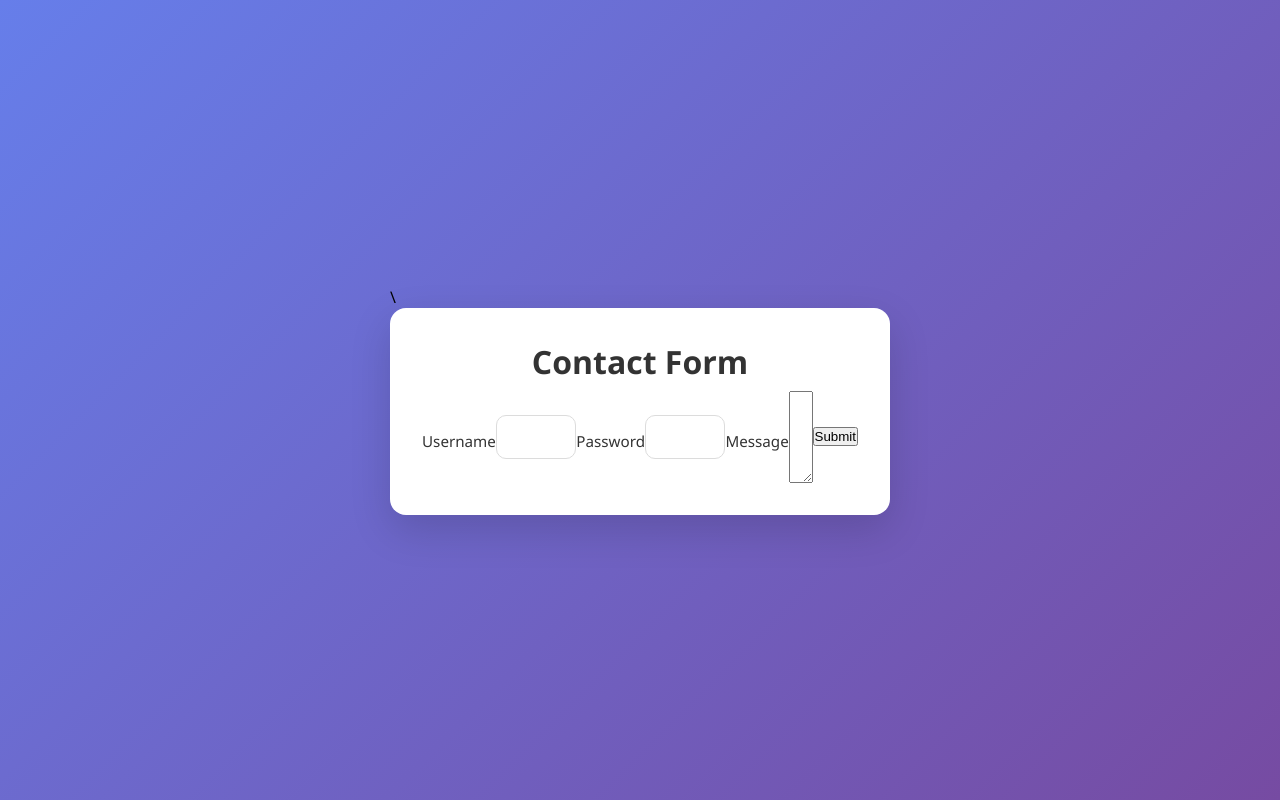
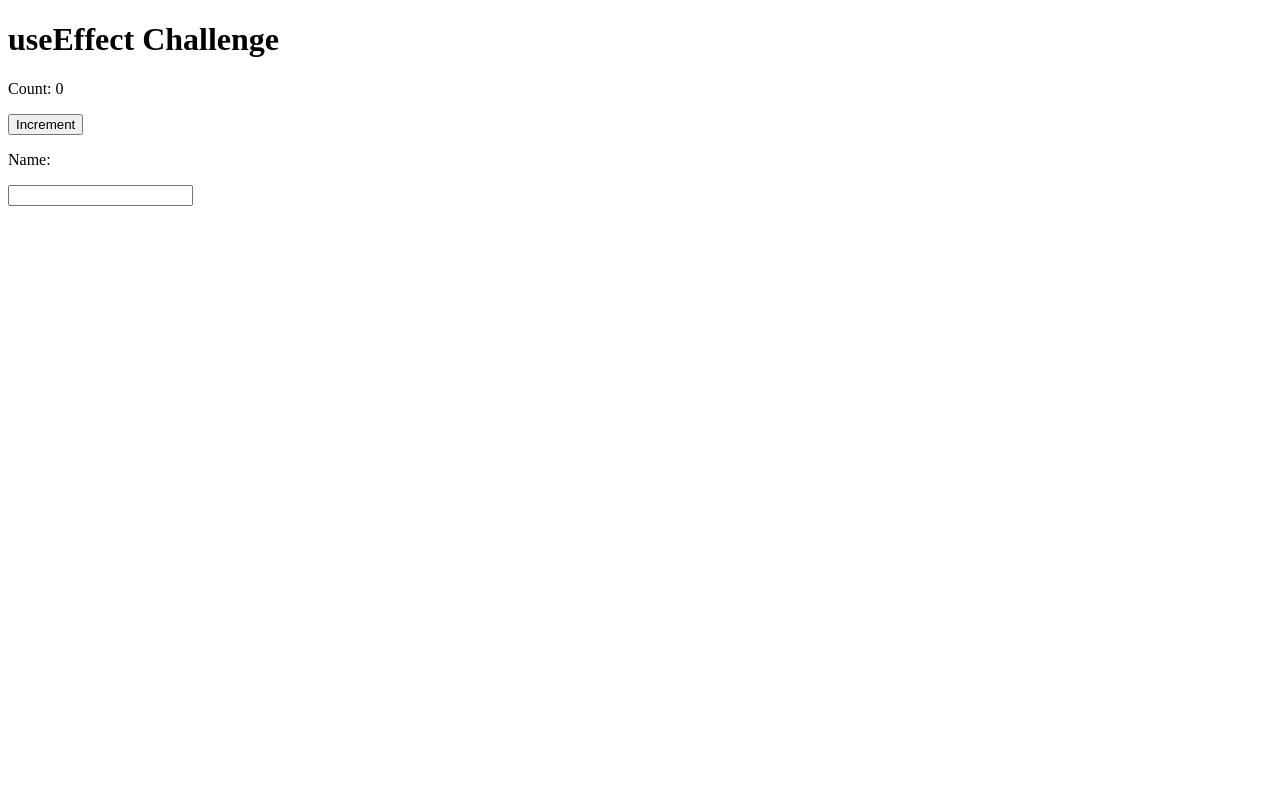
Before and after one commit to MdFirozAlam-maker/react-learning, a React (Vite) app in the folder Day02/: page / in a window 1280 px wide. Built offline with nearby package versions, Linux system fonts and the light colour scheme.

Commit message:
Adding useEffect components

```diff
--- a/Day02/src/App.jsx
+++ b/Day02/src/App.jsx
@@ -1,12 +1,14 @@
 import React from 'react'
+import Index from './components/useEffect'
+import EffectChallenge from './components/useEffect/EffectChallenge'
 // import TodoApp from './components/projects/TodoApp/TodoApp'
-import { Todo } from './components/projects/MainTodoAppBySir/Todo'
-import Index from './components/useState'
-import Challenge from './components/useState/Challenge/Challenge'
-import Registration from './components/Registration'
-import RegistrationReact from './components/RegistrationReact'
-import LoginForm from './components/LoginForm'
-import ContactForm from './components/ContactForm'
+// import { Todo } from './components/projects/MainTodoAppBySir/Todo'
+// import Index from './components/useState'
+// import Challenge from './components/useState/Challenge/Challenge'
+// import Registration from './components/Registration'
+// import RegistrationReact from './components/RegistrationReact'
+// import LoginForm from './components/LoginForm'
+// import ContactForm from './components/ContactForm'
 // import Header from './components/Header'
 // import Card from './components/Card'
 // import { Hello , HelloWithoutJSX} from './Hello'
@@ -35,47 +37,8 @@ const App = () => {
 
   return (
     <div>
-      {/* <Product title="Gaming laptop" price={1299.99} inStock={true} categories={["Electronics","Computers","Gaming"]} />
-      <Welcome name="firoz" alias="Batman"/>
-      <Welcome name="noor" alias="superman"/>
-      <Welcome name="samsudin" alias="loki"/>
-      <Hello />
-      <HelloWithoutJSX />
-      <Candidateprofile />
-      <Header />
-      <Card title="React Learning" />
-      <Card title="Components" />
-      <Card title="Props" /> */}
-{/*
-      <CandidateCard name="Md Firoz Alam" role="Frontend Developer" experience={5} isAvailable={true} skills={["React", "Javascript","CSS","HTML"]}/>
-
-      <CandidateCard name="Md Noor Alam" role="Full Stack Developer" experience={5} isAvailable={true} skills={["React","Node.js","Express.js","MySQL","JavaScript","Tailwind"]}/>
-
-      <CandidateCard name="Samsuddin" role="Software Enginner" experience={0} isAvailable={false} skills={["React","Node.js","Express.js","MySQL","JavaScript","Tailwind","CI&CD"]}/> */}
-
-      {/* <section className='container'>
-        <h1 className={styles["card-heading"]}>List of Best Netflix Series</h1>
-        <NetflixSeries />
-      </section> */}
-      {/* <Profile /> */}
-      {/* <EventHandling /> */}
-          {/* <EventProps /> */}
-          {/* <EventPropagation /> */}
-          {/* <IntroState /> */}
-          {/* <DerivedState /> */}
-          {/* <DerivedState /> */}
-          {/* <DerivedState /> */}
-          {/* <LiftingStateUp /> */}
-          {/* <MiniProjectToggle /> */}
-          {/* <ToggleSwitch /> */}
-          {/* <TodoApp /> */}
-          {/* <Todo /> */}
           {/* <Index /> */}
-          {/* <Challenge /> */}
-          {/* <Registration /> */}
-          {/* <RegistrationReact /> */}
-          {/* <LoginForm /> */}\
-          <ContactForm />
+          <EffectChallenge />
     </div>
   )
 }
--- /dev/null
+++ b/Day02/src/components/useEffect/EffectChallenge.jsx
@@ -0,0 +1,43 @@
+import React, { useEffect, useState } from 'react'
+
+const EffectChallenge = () => {
+  const [count, setCount] = useState(0);
+  const [name, setName] = useState("");
+
+  useEffect(() => {
+    console.log("Count : ", count);
+  },[count]);
+
+
+  useEffect(() => {
+    console.log("Message : ", name)
+  },[name]);
+
+
+  useEffect(() => {
+    document.title = `Count: ${count}`;
+  },[count]);
+
+
+  return (
+    <div className='container effect-container'>
+      <h1>useEffect Challenge</h1>
+      <p>
+        Count: <span>{count}</span>
+      </p>
+
+      <button onClick={() => setCount((prev) => prev+1)}>Increment</button>
+
+      <p>
+        Name: <span>{name}</span>
+      </p>
+      <input type="text"
+        value={name}
+        onChange={(e) => setName(e.target.value)}
+       />
+
+    </div>
+  )
+}
+
+export default EffectChallenge
--- /dev/null
+++ b/Day02/src/components/useEffect/Index.jsx
@@ -0,0 +1,25 @@
+import React, { useEffect, useState } from 'react'
+
+const Index = () => {
+  const [date , setDate] = useState(() => new Date().toLocaleTimeString());
+
+  useEffect(() => {
+   const intervalId =  setInterval(() => {
+       const updateDate = new Date();
+    setDate(updateDate.toLocaleTimeString());
+    },1000);
+
+    return () => clearInterval(intervalId);
+
+  },[])
+
+
+
+  return (
+    <div className='container effect-container'>
+      <h1>Date : {date}</h1>
+    </div>
+  )
+}
+
+export default Index
```
Also changed, not shown: Day02/src/components/useEffect/index.css (added).
